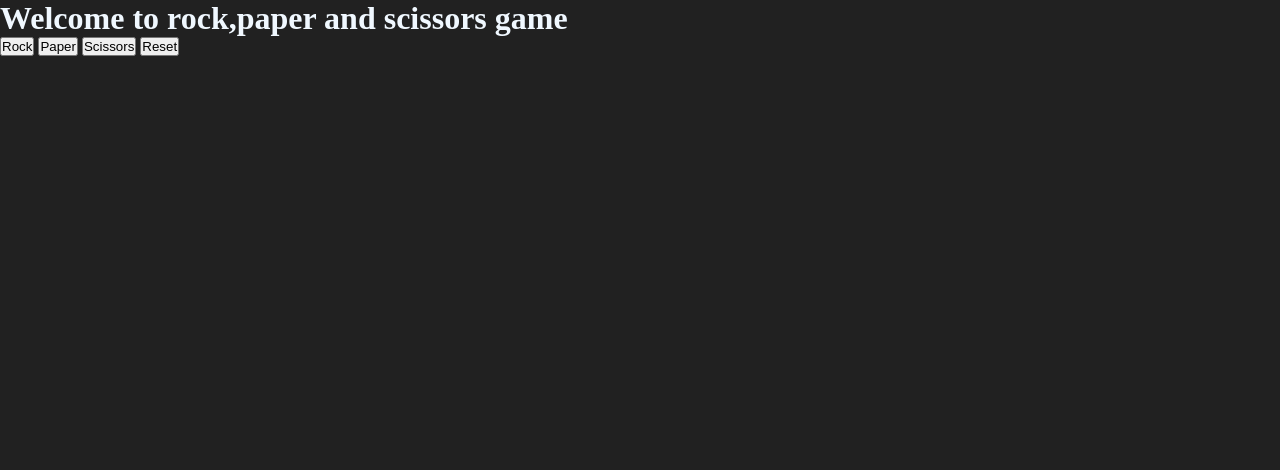
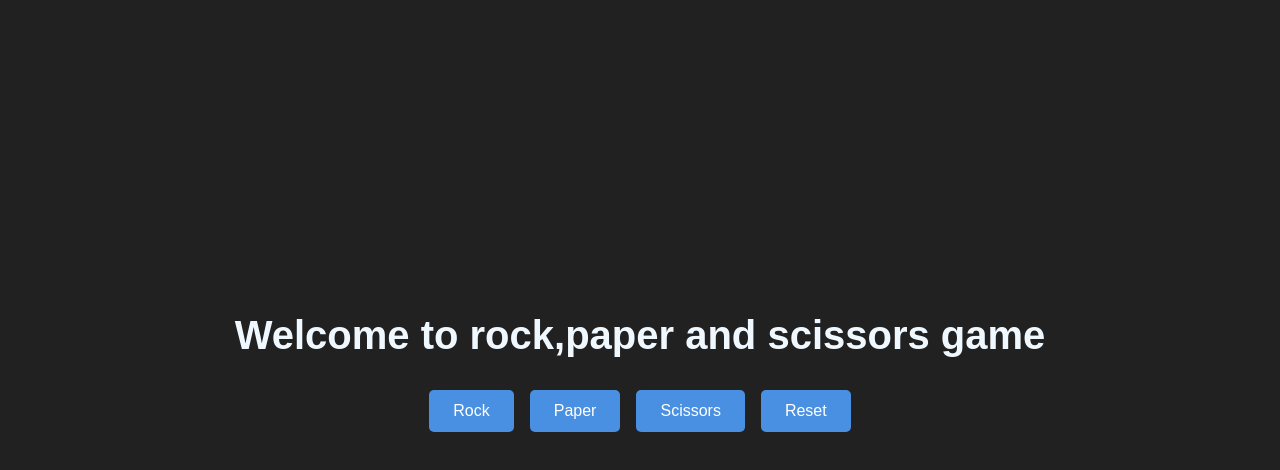
Before and after one commit to developer-pro-code/projects, a plain HTML site: page rock_paper_scissors/index.html in a window 1280 px wide. Drawn offline with Linux system fonts and the light colour scheme.

Commit message:
done with rock,paper,scissors

```diff
--- a/rock_paper_scissors/index.js
+++ b/rock_paper_scissors/index.js
@@ -23,8 +23,8 @@ form.addEventListener('submit',(e)=>{
     }else if((e.submitter.id === 'rock' && computerChoice === 'scissors') || (e.submitter.id === 'paper' && computerChoice === 'rock') || (e.submitter.id === 'scissors' && computerChoice === 'paper')){
         userScore++
     }
-    console.log(computerChoice)
-    console.log(e.submitter.id)
+    // console.log(computerChoice)
+    // console.log(e.submitter.id)
     result.innerHTML = `Your score: ${userScore}`
     compResult.innerHTML = `Computer score: ${computerScore}`
 })
--- a/rock_paper_scissors/styles.css
+++ b/rock_paper_scissors/styles.css
@@ -1,10 +1,57 @@
-*{
+* {
     margin: 0;
     padding: 0;
     box-sizing: border-box;
+    font-family: 'Arial', sans-serif;
 }
 
-body{
+body {
     background-color: #212121;
     color: aliceblue;
+    display: flex;
+    flex-direction: column;
+    align-items: center;
+    justify-content: center;
+    min-height: 100vh;
 }
+
+h1 {
+    font-size: 2.5rem;
+    margin-bottom: 2rem;
+    text-align: center;
+}
+
+form {
+    display: flex;
+    gap: 1rem;
+    margin-bottom: 2rem;
+}
+
+button {
+    background-color: #4a90e2;
+    color: white;
+    border: none;
+    padding: 0.75rem 1.5rem;
+    font-size: 1rem;
+    border-radius: 5px;
+    cursor: pointer;
+    transition: background-color 0.3s ease;
+}
+
+button:hover {
+    background-color: #357ab8;
+}
+
+button:active {
+    background-color: #2c5a8a;
+}
+
+h2 {
+    font-size: 1.5rem;
+    margin-top: 1rem;
+    text-align: center;
+}
+
+#compres {
+    margin-top: 0.5rem;
+}
```
